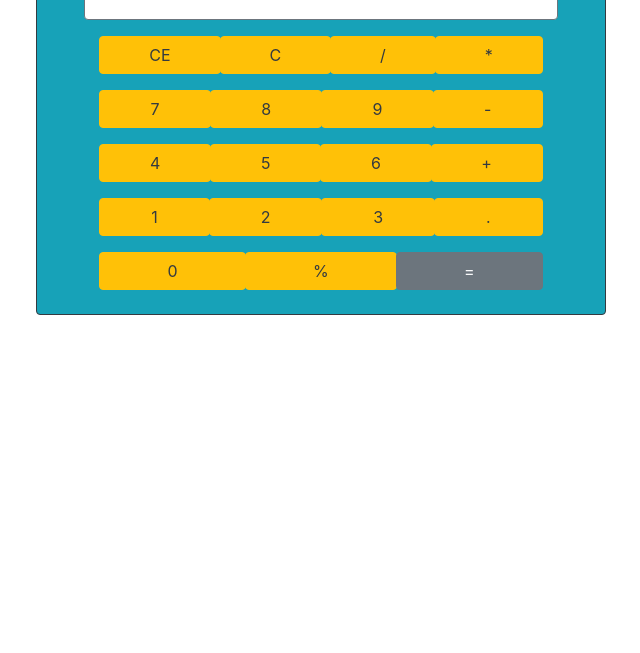
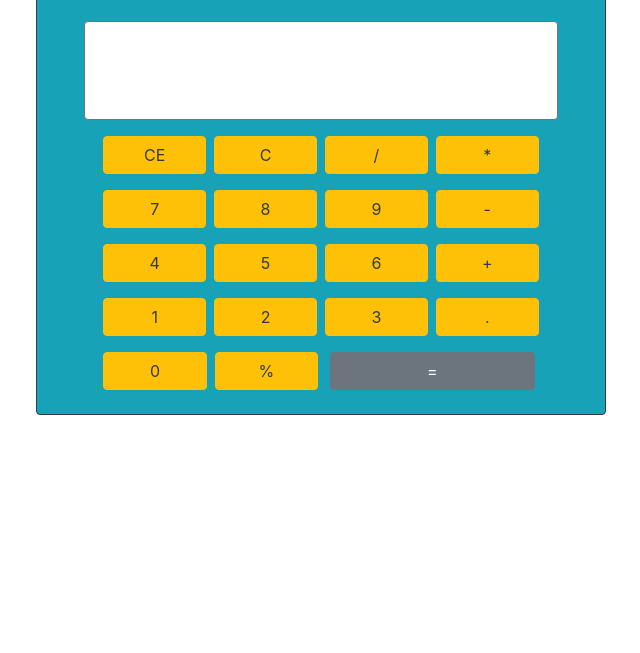
Before and after one commit to VedranaR/JS-Calculator, a plain HTML site: page index.html in a window 1280 px wide. Shown: the part 147-800 px from the top of the page, without its empty margins (319-959 px from the left). Drawn offline with nearby package versions, Linux system fonts and the light colour scheme.

Commit message:
Added textbox and buttons styling

```diff
--- a/index.html
+++ b/index.html
@@ -5,54 +5,53 @@
   <meta charset="UTF-8">
   <meta name="viewport" content="width=device-width, initial-scale=1.0">
   <meta http-equiv="X-UA-Compatible" content="ie=edge">
-  <!-- add jQuery cdn-->
-  <script src="https://ajax.googleapis.com/ajax/libs/jquery/3.3.1/jquery.min.js"></script>
   <!-- add Bootstrap cdn-->
   <link rel="stylesheet" href="https://stackpath.bootstrapcdn.com/bootstrap/4.1.3/css/bootstrap.min.css" integrity="sha384-MCw98/SFnGE8fJT3GXwEOngsV7Zt27NXFoaoApmYm81iuXoPkFOJwJ8ERdknLPMO"
     crossorigin="anonymous">
-  <title>Basic Calculator</title>
+  <title>My Calculator</title>
 </head>
 
 <body>
   <div class="container">
     <div class="row">
       <div class="col-md-6 offset-md-3 border border-dark rounded bg-info mt-4">
-        <h1 class="display-5 text-center mb-4 mt-2 p-3 border border-dark bg-light text-info rounded">
-          Basic Calculator
+        <h1 class="display-5 text-center mb-4 mt-2 p-3 border border-dark bg-light text-info rounded" style="font-size: 4rem">
+          My Calculator
         </h1>
         <div class="row">
-          <input type="text" class="textbox col-md-10 offset-md-1 border border-secondary rounded" readonly>
+          <input type="text" id="textbox" class="col-md-10 offset-md-1 border border-secondary rounded pt-4 font-weight-bold text-monospace text-right"
+            readonly value="" style="font-size: 3rem">
         </div>
         <div class="row">
           <div class="d-flex flex-column col-md-10 offset-md-1">
             <div class="btn-group d-flex justify-content-between mt-2" role="group">
-              <button type="button" class="btn btn-warning text-dark rounded mt-2 flex-fill" value="CE">CE</button>
-              <button type="button" class="btn btn-warning text-dark rounded mt-2 flex-fill" value="C">C</button>
-              <button type="button" class="btn btn-warning text-dark rounded mt-2 flex-fill" value="/">/</button>
-              <button type="button" class="btn btn-warning text-dark rounded mt-2 flex-fill" value="*">*</button>
+              <button type="button" class="btn btn-warning text-dark rounded mt-2 ml-1 mr-1 w-25" value="CE">CE</button>
+              <button type="button" class="btn btn-warning text-dark rounded mt-2 ml-1 mr-1 w-25" value="C">C</button>
+              <button type="button" class="btn btn-warning text-dark rounded mt-2 ml-1 mr-1 w-25" value="/">/</button>
+              <button type="button" class="btn btn-warning text-dark rounded mt-2 ml-1 mr-1 w-25" value="*">*</button>
             </div>
             <div class="btn-group d-flex justify-content-between mt-2" role="group">
-              <button type="button" class="btn btn-warning text-dark rounded mt-2 flex-fill" value="7">7</button>
-              <button type="button" class="btn btn-warning text-dark rounded mt-2 flex-fill" value="8">8</button>
-              <button type="button" class="btn btn-warning text-dark rounded mt-2 flex-fill" value="9">9</button>
-              <button type="button" class="btn btn-warning text-dark rounded mt-2 flex-fill" value="-">-</button>
+              <button type="button" class="btn btn-warning text-dark rounded mt-2 ml-1 mr-1 w-25" value="7">7</button>
+              <button type="button" class="btn btn-warning text-dark rounded mt-2 ml-1 mr-1 w-25" value="8">8</button>
+              <button type="button" class="btn btn-warning text-dark rounded mt-2 ml-1 mr-1 w-25" value="9">9</button>
+              <button type="button" class="btn btn-warning text-dark rounded mt-2 ml-1 mr-1 w-25" value="-">-</button>
             </div>
             <div class="btn-group d-flex justify-content-between mt-2" role="group">
-              <button type="button" class="btn btn-warning text-dark rounded mt-2 flex-fill" value="4">4</button>
-              <button type="button" class="btn btn-warning text-dark rounded mt-2 flex-fill" value="5">5</button>
-              <button type="button" class="btn btn-warning text-dark rounded mt-2 flex-fill" value="6">6</button>
-              <button type="button" class="btn btn-warning text-dark rounded mt-2 flex-fill" value="+">+</button>
+              <button type="button" class="btn btn-warning text-dark rounded mt-2 ml-1 mr-1 w-25" value="4">4</button>
+              <button type="button" class="btn btn-warning text-dark rounded mt-2 ml-1 mr-1 w-25" value="5">5</button>
+              <button type="button" class="btn btn-warning text-dark rounded mt-2 ml-1 mr-1 w-25" value="6">6</button>
+              <button type="button" class="btn btn-warning text-dark rounded mt-2 ml-1 mr-1 w-25" value="+">+</button>
             </div>
             <div class="btn-group d-flex justify-content-between mt-2" role="group">
-              <button type="button" class="btn btn-warning text-dark rounded mt-2 flex-fill" value="1">1</button>
-              <button type="button" class="btn btn-warning text-dark rounded mt-2 flex-fill" value="2">2</button>
-              <button type="button" class="btn btn-warning text-dark rounded mt-2 flex-fill" value="3">3</button>
-              <button type="button" class="btn btn-warning text-dark rounded mt-2 flex-fill" value=".">.</button>
+              <button type="button" class="btn btn-warning text-dark rounded mt-2 ml-1 mr-1 w-25" value="1">1</button>
+              <button type="button" class="btn btn-warning text-dark rounded mt-2 ml-1 mr-1 w-25" value="2">2</button>
+              <button type="button" class="btn btn-warning text-dark rounded mt-2 ml-1 mr-1 w-25" value="3">3</button>
+              <button type="button" class="btn btn-warning text-dark rounded mt-2 ml-1 mr-1 w-25" value=".">.</button>
             </div>
             <div class="btn-group d-flex justify-content-between mt-2 mb-4" role="group">
-              <button type="button" class="btn btn-warning text-dark rounded mt-2 flex-fill" value="0">0</button>
-              <button type="button" class="btn btn-warning text-dark rounded mt-2 flex-fill" value="%">%</button>
-              <button type="button" class="btn btn-secondary text-light rounded mt-2 flex-fill" value="=">=</button>
+              <button type="button" class="btn btn-warning text-dark rounded mt-2 ml-1 mr-1 w-25" value="0">0</button>
+              <button type="button" class="btn btn-warning text-dark rounded mt-2 ml-1 mr-1 w-25" value="%">%</button>
+              <button type="button" class="btn btn-secondary text-light rounded mt-2 ml-2 mr-2 w-50" value="=">=</button>
             </div>
           </div>
         </div>
```
